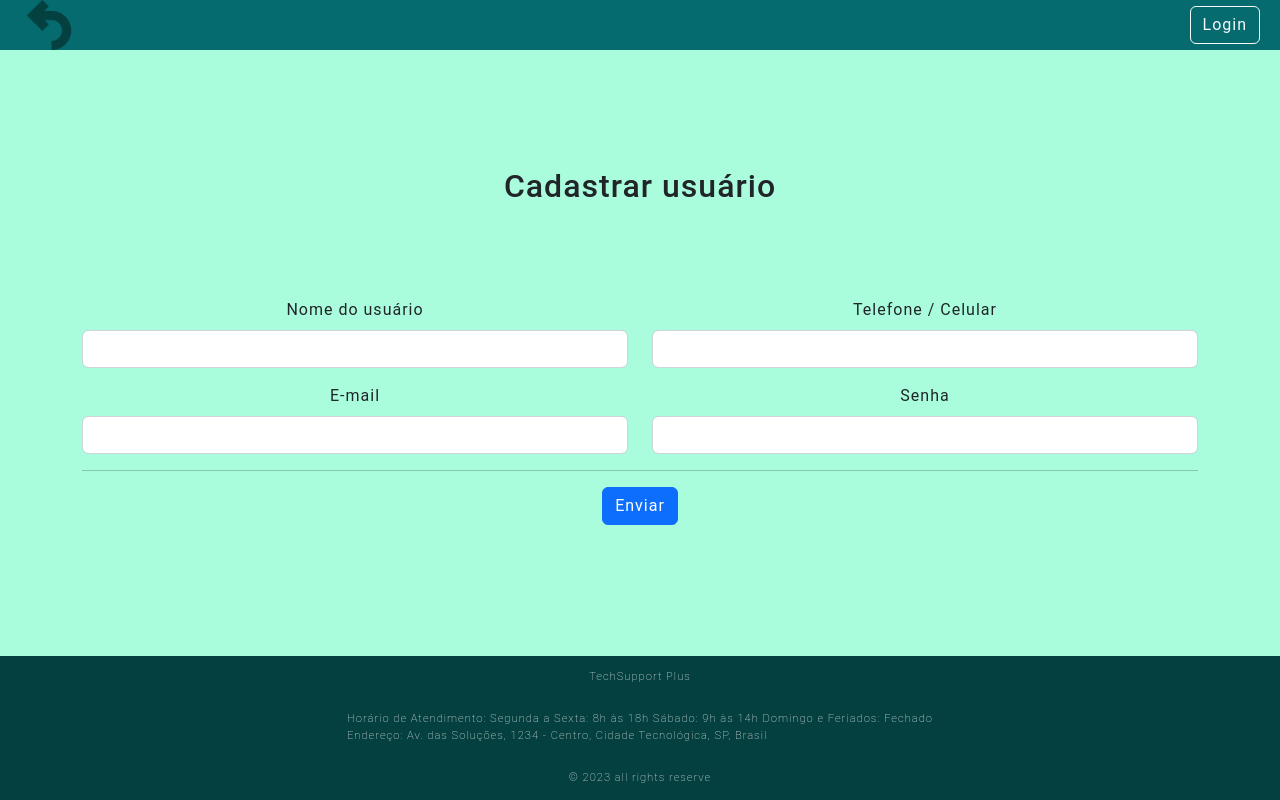
After one commit to Djonatan01/helpDesk, a Flask app: page /createUser in a window 1280 px wide. The commit adds this page. Run offline with Flask 3, Linux system fonts and the light colour scheme; some libraries are stand-ins or nearby versions.

Commit message:
Criação do processo de cadastro de usuário. Validação de usuário. Registro de serviço. Testando o tipo de usuário para direcionar para as paginas corretas. Mostrando os registros de serviços

```diff
--- a/Public/base.js
+++ b/Public/base.js
@@ -0,0 +1,11 @@
+
+// Função para aplicar máscara ao campo de entrada celular
+function applyMaskToPhoneInput() {
+	$("#userFone").mask("(00) 00000-0000");
+}
+
+
+// Aplicar as máscaras quando o documento estiver pronto
+$(document).ready(function () {
+	applyMaskToPhoneInput();
+});
--- a/Public/style.css
+++ b/Public/style.css
@@ -50,6 +50,9 @@ main {
   text-align: center;
   padding: 2rem;
   flex: 1 0 auto;
+}
+.container {
+  margin-top: 60px; /* Ajuste conforme necessário */
 }
 
 h1 {
--- a/Src/Controller/Ticket.py
+++ b/Src/Controller/Ticket.py
@@ -8,6 +8,7 @@ class ControleTickets():
     def cadastrarTicket( _title,_software, _description,_centroCusto):
         data = datetime.now().strftime('%d/%m/%Y')
         hora = datetime.now().strftime('%H:%M:%S')
+
         tickets = Ticket( 1,_title,_software,_description,'open','',data ,hora, _centroCusto)
 
         db.session.add(tickets)
--- a/Src/Model/Regex.py
+++ b/Src/Model/Regex.py
@@ -1,11 +1,11 @@
 import re
 
-def emailRegex(_email):
+def emailRegex(userEmail):
   emailRegex = re.compile(
     #r'([A-Za-z0-9]+[.-_])*[A-Za-z0-9]+@[A-Za-z0-9-]+(\.[A-Z|a-z]{2,})+'
     r'^[a-zA-Z0-9_.+-]+@[a-zA-Z0-9-]+\.[a-zA-Z0-9-.]+$'
   )
-  return True if re.fullmatch(emailRegex, _email) else False
+  return True if re.fullmatch(emailRegex, userEmail) else False
 
 def contatoRegex(contato):
   contatoRegex = re.compile(
--- a/Src/Router.py
+++ b/Src/Router.py
@@ -1,8 +1,12 @@
 from flask import Blueprint
 from Src.View.Home import Home
 from Src.View.NewTicket import tk
+from Src.View.NewUser import User
+from Src.View.Login import Login
 
 Router = Blueprint('router', __name__)
 
 Router.register_blueprint(Home)
 Router.register_blueprint(tk)
+Router.register_blueprint(User)
+Router.register_blueprint(Login)
--- a/Src/View/Home.py
+++ b/Src/View/Home.py
@@ -1,11 +1,9 @@
 from flask import Blueprint, render_template
-from Src.Model.Bd import Ticket
 
 Home = Blueprint('home', __name__)
 
 @Home.route('/')
 @Home.route('/home')
 def index():
-#  tickets = Ticket.query.all()
-  #return render_template('index.html', tickets=tickets)
+
   return render_template('index.html')
--- /dev/null
+++ b/Src/View/NewUser.py
@@ -0,0 +1,66 @@
+from flask import Blueprint, render_template, request, flash, redirect, url_for
+from ..Controller.User import CreatUsers
+from Src.Model import Regex
+from werkzeug.security import generate_password_hash
+
+User = Blueprint('user', __name__)
+
+@User.route('/createUser', methods=['GET', 'POST'])
+def createUser():
+    userName = request.form.get('userName')
+    fone = request.form.get('userFone')
+    emailUser = request.form.get('userEmail')
+    passwordUser = request.form.get('userpassword')
+
+    if request.method == 'POST':
+        if CreatUsers.checkEmail(_email = emailUser):
+            flash('Email já cadastrado', 'error')
+        else:
+            if Regex.contatoRegex(fone):
+                if Regex.emailRegex(emailUser):
+                    if CreatUsers.creatUsersname(userName, fone, emailUser, passwordUser):
+                        return redirect(url_for('router.login.login'))
+                else:
+                    flash('E-mail inválido', 'error')
+            else:
+                flash('Celular inválido', 'error')
+
+    return render_template('criarUsuarios.html')
+
+
+
+
+
+
+
+
+
+
+
+
+
+# @User.route('/<int:id>/updateUser', methods=['GET', 'POST'])
+# @login_required
+# def updateUser(id):
+#     _user = Usuarios.query.filter_by(id=id).first()
+#     if request.method == 'POST':
+#         _cpf = request.form.get('cpf')
+#         _nome = request.form.get('nome')
+#         _endereco = request.form.get('endereco')
+#         _contato = request.form.get('contato')
+#         _email = request.form.get('email')
+#         if any((x is None or len(x) < 1) for x in [_cpf, _nome, _endereco, _contato, _email]):
+#             flash('Preencha todos os campos do formulário', 'error')
+#         else:
+#             if UserController.updateUser(id, _cpf, _user.codUser, _nome, _endereco, _contato, _email, _user.status):
+#                 return redirect(url_for('router.user.listUser'))
+#             else:
+#                 flash('Usuário já cadastrado', 'error')
+#     return render_template('atualizarUsuarios.html', user=_user)
+
+
+# @User.route('/<int:id>/removeUser', methods=['GET', 'POST'])
+# @login_required
+# def removeUser(id):
+#     UserController.removeUser(id)
+#     return redirect(url_for('router.user.listUser'))
--- a/Templates/base.html
+++ b/Templates/base.html
@@ -37,7 +37,7 @@
             {% include 'nav.html' %}
         </header>
         <!-- Início da seção principal do site -->
-        <main class="main-auto">
+        <main>
             <!-- Container para o conteúdo principal do site -->
             <div class="container">
                 <!-- Bloco para o conteúdo específico da página -->
@@ -49,6 +49,12 @@
         <footer>
             {% include 'footer.html' %}
         </footer>
+        <script
+            src="https://ajax.googleapis.com/ajax/libs/jquery/2.1.1/jquery.min.js"></script>
+        <script
+            src="https://cdnjs.cloudflare.com/ajax/libs/jquery.mask/1.14.11/jquery.mask.min.js"></script>
+
+        <script src="/Public/base.js"></script>
     </body>
 
     <!-- Fim do documento HTML -->
--- /dev/null
+++ b/Templates/criarUsuarios.html
@@ -0,0 +1,45 @@
+{% extends 'base.html' %}
+
+{% block conteudo %}
+
+<h2>Cadastrar usuário</h2><br>
+
+<div class="container">
+  {% for category, message in get_flashed_messages(with_categories=true) %}
+  {% if category == 'error' %}
+  <div class="alert alert-danger">{{message}}</div>
+  {% else %}
+  <div class="alert alert-success"> {{message}} </div>
+  {% endif %}
+  {% endfor %}
+</div>
+<form method="POST" action="{{url_for('router.user.createUser')}}">
+  <div class="row">
+    <div class="col-sm-6">
+      <label class="form-label" for="">Nome do usuário</label>
+      <input type="text" class="form-control" name="userName" required>
+    </div>
+    <div class="col-sm-6">
+      <label class="form-label" for="">Telefone / Celular </label>
+      <input type="text" class="form-control" name="userFone" id="userFone" >
+    </div>
+  </div>
+  <div class="row mt-3">
+    <div class="col-sm-6">
+      <label class="form-label" for="">E-mail</label>
+      <input type="email" class="form-control" name="userEmail"required>
+    </div>
+    <div class="col-sm-6">
+      <label class="form-label" for="">Senha</label>
+      <input type="password" class="form-control" name="userpassword"required>
+    </div>
+  </div>
+  <hr>
+  <div class="row">
+    <div class="col-sm-12">
+      <button type="submit" name="bt1" value="1" class="btn btn-primary">Enviar</button>
+    </div>
+  </div>
+</form>
+<br>
+{% endblock conteudo %}
--- a/Templates/nav.html
+++ b/Templates/nav.html
@@ -1,18 +1,22 @@
 <nav class="navbar navbar-expand-lg bg-body-tertiary" id="nav_content">
   <div class="container-fluid" id="nav_content">
-    <div class="container-fluid" >
+    <div class="container-fluid">
       <a href="{{ url_for('router.home.index') }}">
         <img src="{{ url_for('static', filename='img/seta-de-retorno-a-esquerda.png') }}"
           alt="Remoção ou Desinstalação de Software" width="50">
       </a>
     </div>
-    <div>
-      <ul class="navbar-nav me-auto mb-2 mb-lg-0">
-        <li class="nav-item">
-          <a class="nav-link active" aria-current="page" href="{{ url_for('router.home.index')}}">Home</a>
-        </li>
-        <li class="nav-item"> <a class="nav-link disabled">Disabled</a> </li>
-      </ul>
+    <div class="ms-auto">
+      {% if not current_user.userName %}
+      <div class="text-end login-button">
+        <a type="button" class="btn btn-outline-light me-2" href="{{url_for('router.login.login')}}">Login</a>
+      </div>
+      {% else %}
+      <div class="text-end me-4 user-info">
+        Usuário logado: {{current_user.userName}}
+        <a type="button" class="btn btn-outline-light me-2" href="{{url_for('router.login.logout')}}">Logout</a>
+      </div>
+      {% endif %}
     </div>
   </div>
 </nav>
--- a/Templates/index copy.html
+++ b/Templates/servicos.html
@@ -7,6 +7,7 @@
         aria-label="Search">
     <button class="btn btn-outline-success" type="submit">Search</button>
 </form>
+{{ tickets.title }}
 <ul>
     {% for ticket in tickets %}
     <li>{{ ticket.title }} - {{ ticket.status }}</li>
--- a/requirements.txt
+++ b/requirements.txt
@@ -1,11 +1,16 @@
+alembic==1.13.1
 blinker==1.8.2
 click==8.1.7
 Flask==3.0.3
+Flask-Login==0.6.3
+Flask-Migrate==4.0.7
 Flask-SQLAlchemy==3.1.1
 greenlet==3.0.3
 itsdangerous==2.2.0
 Jinja2==3.1.4
+Mako==1.3.5
 MarkupSafe==2.1.5
+migrate==0.3.8
 SQLAlchemy==2.0.30
 typing_extensions==4.11.0
 Werkzeug==3.0.3
```
Also changed, not shown: Src/Controller/User.py (added, +25 -0 lines), Src/Model/Bd.py (+18 -15 lines), Src/View/Login.py (+10 -5 lines), Src/View/NewTicket.py (+8 -1 lines), Templates/login.html (+4 -5 lines), config.py (+13 -14 lines), instance/helpdesk.sqlite3.
